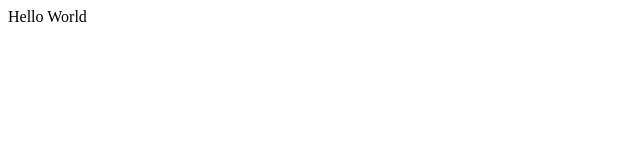
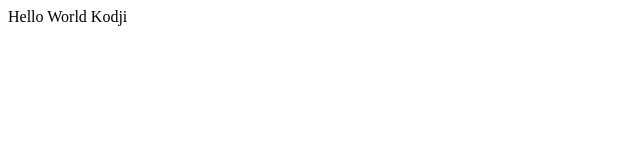
Before and after one commit to kodjiiu/Git-test, a plain HTML site: page index.html in a window 1280 px wide. Shown: the full height of the page, 0-640 px from the left. Drawn offline with Linux system fonts and the light colour scheme.

Commit message:
Update index.html

```diff
--- a/index.html
+++ b/index.html
@@ -6,6 +6,6 @@
     <title>Document</title>
 </head>
 <body>
-    Hello World
+    Hello World Kodji
 </body>
 </html>
```
